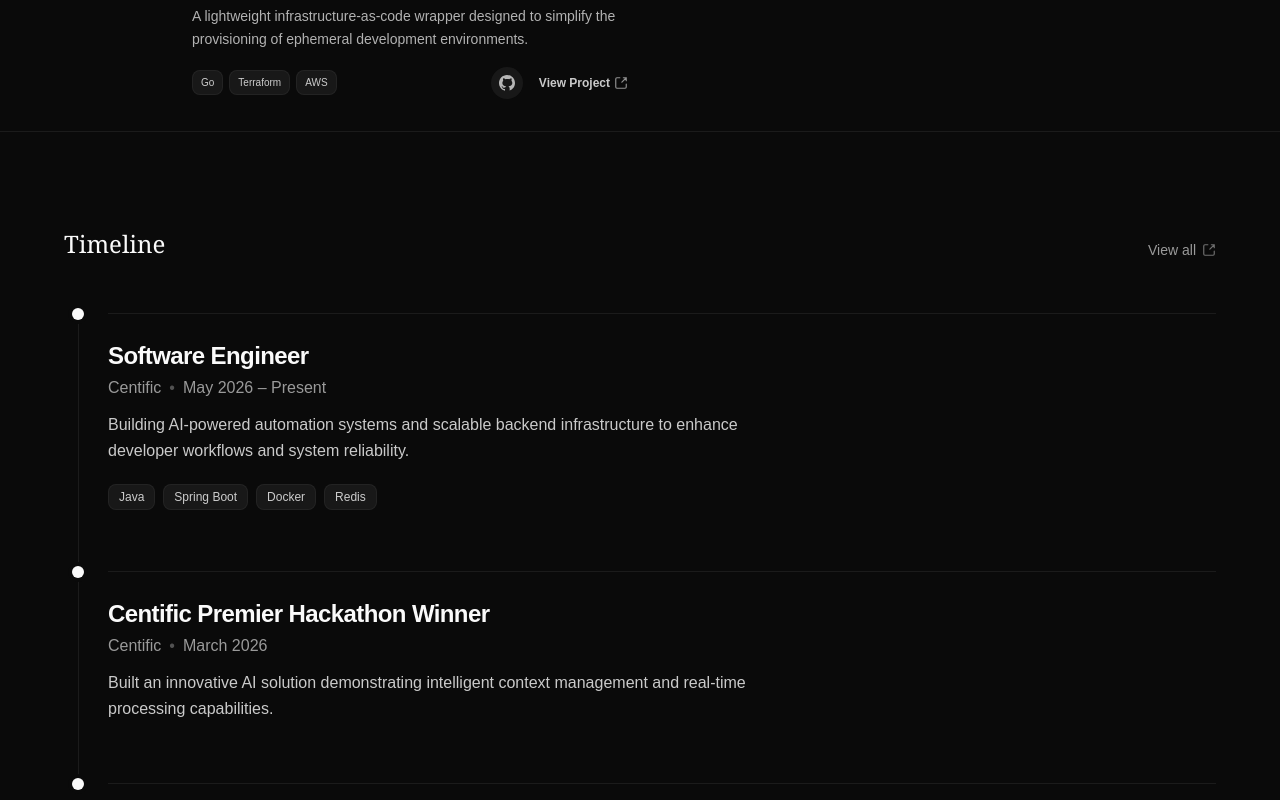
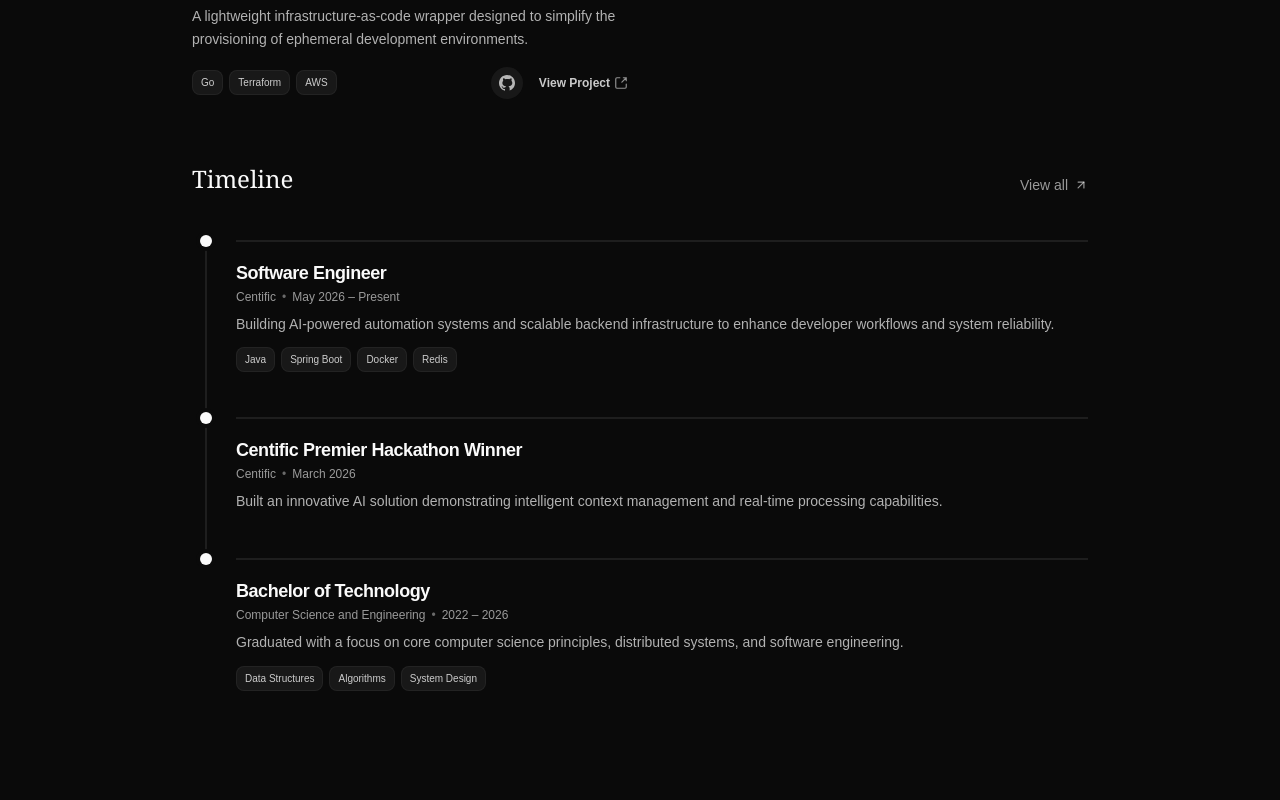
Before and after one commit to Guna1301/itsguna, a React (Vite) app: page / in a window 1280 px wide. Shown: the part 1900-2700 px from the top of the page. After the commit the page ends 2663 px from the top, so only its background shows below. Built offline with nearby package versions, Linux system fonts and the light colour scheme.

Commit message:
feat: implement timeline section

```diff
--- a/src/components/sections/timeline/Timeline.tsx
+++ b/src/components/sections/timeline/Timeline.tsx
@@ -1,14 +1,19 @@
+import { ArrowUpRight } from "lucide-react";
 import { timeline } from "@/data/timeline";
-import { ArrowUpRightIcon } from "@/assets/icons/ArrowUpRightIcon";
 import { TimelineList } from "./TimelineList";
+
+import { Container } from "@/components/common/Container";
+import { Section } from "@/components/common/Section";
 
 export function Timeline() {
     const featuredMilestones = timeline.filter((item) => item.featured);
 
     return (
-        <section className="w-full border-t border-border/70 px-4 py-16 sm:px-6 md:px-8 md:py-24">
-            <div className="mx-auto max-w-6xl">
-                <div className="mb-8 flex items-end justify-between sm:mb-12">
+        <Section>
+            <Container>
+                <div>
+                    {/* Header strictly matching FeaturedProjects */}
+                    <div className="mb-8 flex items-end justify-between sm:mb-10">
                         <h2 className="font-serif text-2xl text-foreground">
                             Timeline
                         </h2>
@@ -18,7 +23,7 @@
                             className="group flex items-center gap-1.5 text-sm font-medium text-foreground/60 transition-colors hover:text-foreground"
                         >
                             View all
-                        <ArrowUpRightIcon className="size-3.5 opacity-70 transition-all duration-300 group-hover:-translate-y-0.5 group-hover:translate-x-0.5 group-hover:opacity-100" />
+                            <ArrowUpRight className="size-3.5 transition-transform duration-300 group-hover:-translate-y-0.5 group-hover:translate-x-0.5" />
                         </a>
                     </div>
 
@@ -26,6 +31,7 @@
                         <TimelineList items={featuredMilestones} />
                     </div>
                 </div>
-        </section>
+            </Container>
+        </Section>
     );
 }
--- a/src/components/sections/timeline/TimelineConnector.tsx
+++ b/src/components/sections/timeline/TimelineConnector.tsx
@@ -5,14 +5,17 @@
 export function TimelineConnector({ isLast }: TimelineConnectorProps) {
     return (
         <>
+            {/* Darker, thicker vertical line for better visibility */}
             {!isLast && (
-                <div className="absolute left-1.5 top-3 bottom-0 w-px bg-border/70" />
+                <div className="absolute left-[5px] top-3 bottom-0 w-[2px] bg-border/80" />
             )}
 
+            {/* Circle and Horizontal Connector */}
             <div className="flex w-full items-center">
                 <div className="relative z-10 size-3 shrink-0 rounded-full bg-foreground ring-4 ring-background" />
 
-                <div className="ml-4 h-px flex-1 bg-border/70 sm:ml-6" />
+                {/* Darker, thicker horizontal line */}
+                <div className="ml-4 h-[2px] flex-1 bg-border/80 sm:ml-6" />
             </div>
         </>
     );
--- a/src/components/sections/timeline/TimelineItem.tsx
+++ b/src/components/sections/timeline/TimelineItem.tsx
@@ -8,32 +8,37 @@
 
 export function TimelineItem({ item, isLast }: TimelineItemProps) {
     return (
-        <div className="relative flex w-full flex-col pb-10 sm:pb-14">
-
+        <div className="relative flex w-full flex-col pb-8 sm:pb-10">
             <TimelineConnector isLast={isLast} />
 
-            <div className="ml-7 mt-5 flex flex-col gap-3 sm:ml-9">
-                <div className="flex flex-col gap-1">
-                    <h3 className="font-sans text-xl font-bold tracking-tight text-foreground sm:text-2xl">
+            {/* Reduced top margin and tightened gap to save vertical space */}
+            <div className="ml-7 mt-3 flex flex-col gap-2 sm:ml-9">
+                <div>
+                    {/* Consistent font-sans and text-lg matched with ProjectCard */}
+                    <h3 className="font-sans text-lg font-bold tracking-tight text-foreground">
                         {item.title}
                     </h3>
-                    <p className="text-sm font-medium text-foreground/60 sm:text-base">
+
+                    {/* Consistent text-xs for the subtitle details */}
+                    <p className="mt-0.5 text-xs font-medium text-foreground/60">
                         {item.organization}
-                        <span className="mx-2 text-foreground/30">•</span>
+                        <span className="mx-1.5 text-foreground/40">•</span>
                         {item.duration}
                     </p>
                 </div>
 
-                <p className="max-w-2xl text-sm leading-relaxed text-foreground/80 sm:text-base">
+                {/* Consistent text-sm for description */}
+                <p className="text-sm leading-relaxed text-foreground/70">
                     {item.description}
                 </p>
 
+                {/* Tech Stack Pills matching the ProjectCard */}
                 {item.technologies && (
-                    <div className="mt-2 flex flex-wrap gap-2">
+                    <div className="mt-1 flex flex-wrap gap-1.5">
                         {item.technologies.map((tech) => (
                             <span
                                 key={tech}
-                                className="rounded-md border border-border/50 bg-muted/50 px-2.5 py-1 text-[10px] font-medium text-foreground/80 sm:text-xs"
+                                className="rounded-md border border-border/50 bg-muted/50 px-2 py-1 text-[10px] font-medium text-foreground/80"
                             >
                                 {tech}
                             </span>
--- a/src/pages/Projects.tsx
+++ b/src/pages/Projects.tsx
@@ -8,19 +8,22 @@
         <Section>
             <Container>
                 <div className="mx-auto max-w-6xl">
-                    <div className="mb-12 border-b border-border/70 pb-8 sm:mb-16">
-                        <h1 className="font-serif text-2xl text-foreground">
+
+                    <div className="mb-10 border-b border-border/70 pb-6 sm:mb-12">
+                        <h1 className="font-serif text-2xl text-foreground sm:text-3xl">
                             Projects
                         </h1>
-                        <p className="mt-4 max-w-2xl text-lg text-foreground/60">
+                        <p className="mt-3 max-w-2xl text-sm text-foreground/60 sm:text-base">
                             A complete list of my personal projects, open-source contributions, and technical explorations.
                         </p>
                     </div>
-                    <div className="grid grid-cols-1 gap-x-6 gap-y-10 sm:grid-cols-1 lg:grid-cols-2 lg:gap-x-6 lg:gap-y-12">
+
+                    <div className="grid grid-cols-1 gap-x-6 gap-y-10 lg:grid-cols-2 lg:gap-x-6 lg:gap-y-12">
                         {projects.map((project) => (
                             <ProjectCard key={project.id} project={project} />
                         ))}
                     </div>
+
                 </div>
             </Container>
         </Section>
--- a/src/pages/Timeline.tsx
+++ b/src/pages/Timeline.tsx
@@ -7,17 +7,19 @@
     return (
         <Section>
             <Container>
-            <div className="mx-auto max-w-4xl">
+                <div className="mx-auto max-w-3xl">
 
-                <div className="mb-12 border-b border-border/70 pb-8 sm:mb-16">
-                    <h1 className="font-serif text-2xl text-foreground">
+                    {/* Header Section */}
+                    <div className="mb-10 border-b border-border/70 pb-6 sm:mb-12">
+                        <h1 className="font-serif text-2xl text-foreground sm:text-3xl">
                             My Timeline
                         </h1>
-                    <p className="mt-4 max-w-2xl text-lg text-foreground/60">
+                        <p className="mt-3 max-w-2xl text-sm text-foreground/60 sm:text-base">
                             A chronological record of my professional experience, education, achievements, and milestones.
                         </p>
                     </div>
 
+                    {/* Timeline Container */}
                     <div className="pl-1 sm:pl-2">
                         <TimelineList items={timeline} />
                     </div>
```
Lines whose indentation alone changed are shown as unchanged.
